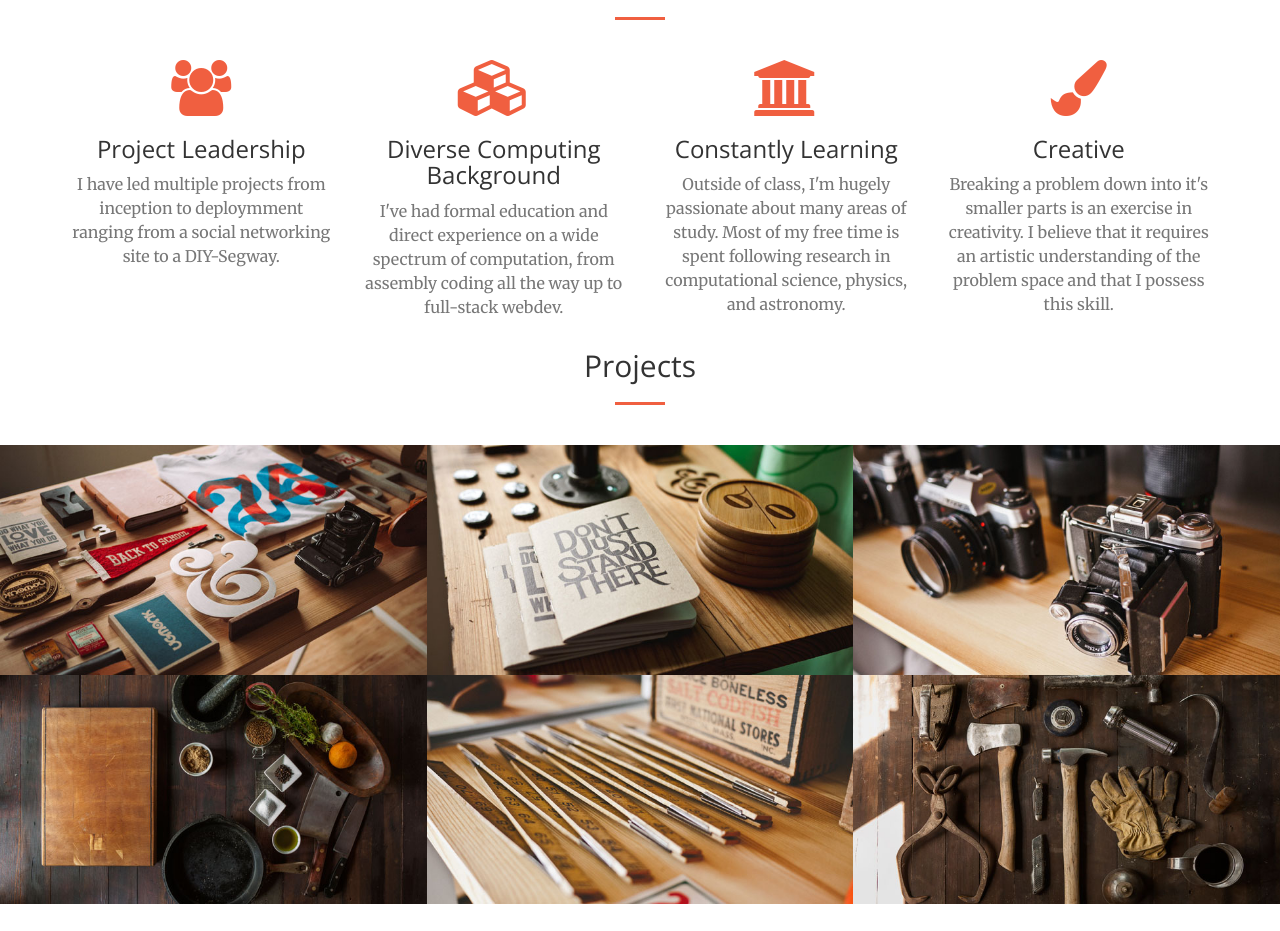
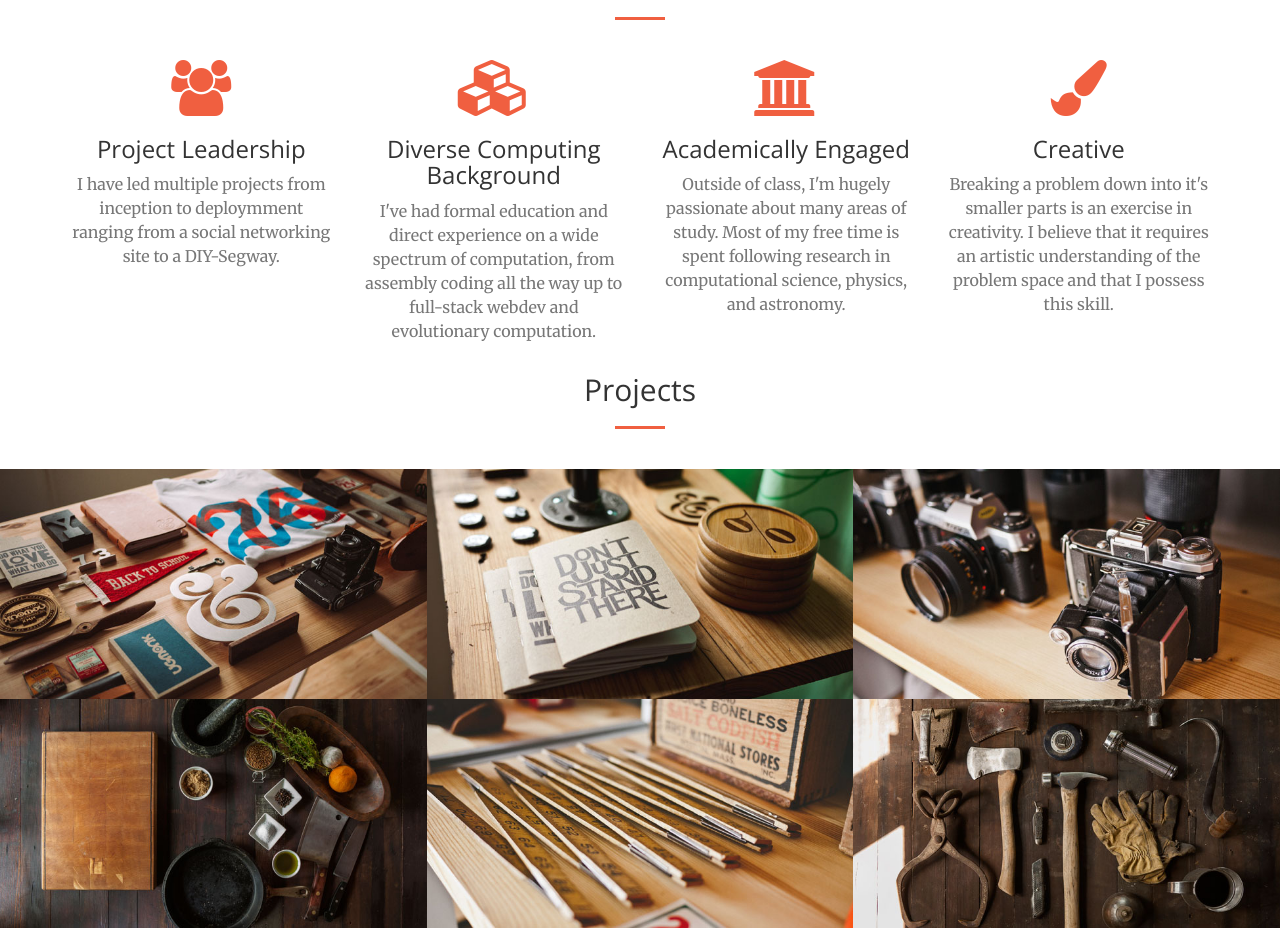
Before and after one commit to Jessehuze/personalwebsite, a plain HTML site: page startbootstrap-creative-1.0.2/index.html in a window 1280 px wide. Shown: the part 841-1772 px from the top of the page. Drawn offline with nearby package versions, Linux system fonts and the light colour scheme.

Commit message:
Pushing any changes made here before I leave.

```diff
--- a/startbootstrap-creative-1.0.2/index.html
+++ b/startbootstrap-creative-1.0.2/index.html
@@ -117,13 +117,13 @@
                     <div class="service-box">
                         <i class="fa fa-4x fa-cubes wow bounceIn text-primary" data-wow-delay=".1s"></i>
                         <h3>Diverse Computing Background</h3>
-                        <p class="text-muted">I've had formal education and direct experience on a wide spectrum of computation, from assembly coding all the way up to full-stack webdev.</p>
+                        <p class="text-muted">I've had formal education and direct experience on a wide spectrum of computation, from assembly coding all the way up to full-stack webdev and evolutionary computation.</p>
                     </div>
                 </div>
                 <div class="col-lg-3 col-md-6 text-center">
                     <div class="service-box">
                         <i class="fa fa-4x fa-university wow bounceIn text-primary" data-wow-delay=".2s"></i>
-                        <h3>Constantly Learning</h3>
+                        <h3>Academically Engaged</h3>
                         <p class="text-muted">Outside of class, I'm hugely passionate about many areas of study. Most of my free time is spent following research in computational science, physics, and astronomy.</p>
                     </div>
                 </div>
```
